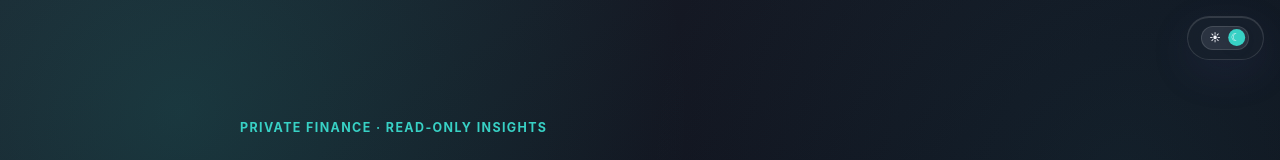
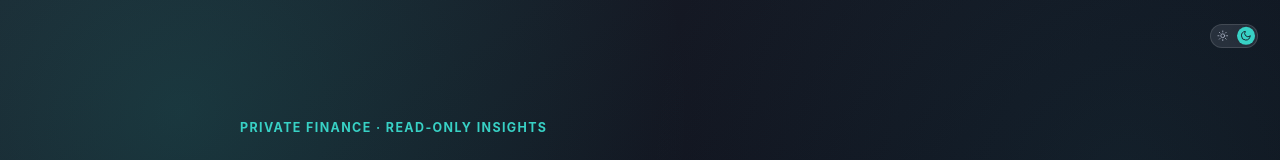
Before and after one commit to Reficul013/ResFinance, a React (Vite) app in the folder client/: page / in a window 1280 px wide. Shown: the top 160 px of the page. Built offline with nearby package versions, Linux system fonts and the light colour scheme; no server answers.

Commit message:
fix: align theme slider controls

```diff
--- a/client/src/app/styles.css
+++ b/client/src/app/styles.css
@@ -137,8 +137,8 @@ body {
 
 .app-shell > .auth-card .theme-toggle {
   position: static;
-  min-height: 2.25rem;
-  padding: 0.45rem 0.8rem;
+  min-height: 2.65rem;
+  padding: 0.35rem;
   font-size: 0.8rem;
 }
 
@@ -180,23 +180,23 @@ code {
   gap: 0.45rem;
   align-items: center;
   min-height: 2.5rem;
-  padding: 0.55rem 0.85rem;
-  border: 1px solid var(--control-border);
-  border-radius: 999px;
-  background: var(--control-background);
-  box-shadow:
-    0 0.8rem 2.5rem rgb(78 72 139 / 14%),
-    inset 0 1px 0 var(--card-highlight);
+  padding: 0.35rem;
+  border: 0;
+  border-radius: 999px;
+  background: transparent;
+  box-shadow: none;
   color: var(--page-text);
   font: inherit;
   font-size: 0.82rem;
   font-weight: 650;
   cursor: pointer;
-  -webkit-backdrop-filter: blur(24px) saturate(150%);
-  backdrop-filter: blur(24px) saturate(150%);
 }
 
 .theme-toggle:hover {
+  background: transparent;
+}
+
+.theme-toggle:hover .theme-slider-track {
   background: var(--control-background-hover);
 }
 
@@ -212,7 +212,8 @@ code {
   height: 1.5rem;
   grid-template-columns: repeat(2, 1fr);
   align-items: center;
-  padding: 0.15rem;
+  overflow: hidden;
+  padding: 0;
   border: 1px solid var(--control-border);
   border-radius: 999px;
   background: color-mix(in srgb, var(--page-muted) 16%, transparent);
@@ -222,26 +223,38 @@ code {
   position: relative;
   z-index: 1;
   display: grid;
+  height: 100%;
   place-items: center;
-  font-size: 0.68rem;
-  line-height: 1;
+  color: var(--page-muted);
+}
+
+.theme-slider-icon svg {
+  display: block;
+  width: 0.72rem;
+  height: 0.72rem;
+}
+
+.theme-toggle[data-theme="light"] .theme-slider-icon:first-child,
+.theme-toggle[data-theme="dark"] .theme-slider-icon:nth-child(2) {
+  color: #17202a;
 }
 
 .theme-slider-thumb {
   position: absolute;
   z-index: 0;
-  top: 0.15rem;
-  left: 0.15rem;
-  width: 1.08rem;
-  height: 1.08rem;
+  top: 50%;
+  left: 0.14rem;
+  width: 1.15rem;
+  height: 1.15rem;
   border-radius: 999px;
   background: #fff;
   box-shadow: 0 0.2rem 0.55rem rgb(32 37 50 / 25%);
+  transform: translateY(-50%);
   transition: transform 180ms ease;
 }
 
 .theme-toggle[data-theme="dark"] .theme-slider-thumb {
-  transform: translateX(1.45rem);
+  transform: translate(1.44rem, -50%);
   background: var(--page-accent);
 }
 
--- a/client/src/components/ThemeToggle.tsx
+++ b/client/src/components/ThemeToggle.tsx
@@ -16,8 +16,32 @@ export function ThemeToggle() {
       title={`Switch to ${nextThemeLabel}`}
     >
       <span className="theme-slider-track" aria-hidden="true">
-        <span className="theme-slider-icon">☀︎</span>
-        <span className="theme-slider-icon">☾</span>
+        <span className="theme-slider-icon">
+          <svg
+            viewBox="0 0 24 24"
+            fill="none"
+            stroke="currentColor"
+            strokeWidth="2"
+            strokeLinecap="round"
+            aria-hidden="true"
+          >
+            <circle cx="12" cy="12" r="4" />
+            <path d="M12 2v2M12 20v2M4.93 4.93l1.42 1.42M17.65 17.65l1.42 1.42M2 12h2M20 12h2M4.93 19.07l1.42-1.42M17.65 6.35l1.42-1.42" />
+          </svg>
+        </span>
+        <span className="theme-slider-icon">
+          <svg
+            viewBox="0 0 24 24"
+            fill="none"
+            stroke="currentColor"
+            strokeWidth="2"
+            strokeLinecap="round"
+            strokeLinejoin="round"
+            aria-hidden="true"
+          >
+            <path d="M21 12.79A9 9 0 1 1 11.21 3 7 7 0 0 0 21 12.79Z" />
+          </svg>
+        </span>
         <span className="theme-slider-thumb" />
       </span>
     </button>
```
Also changed, not shown: 1 other file (tests, documents, lock files or other folders).
